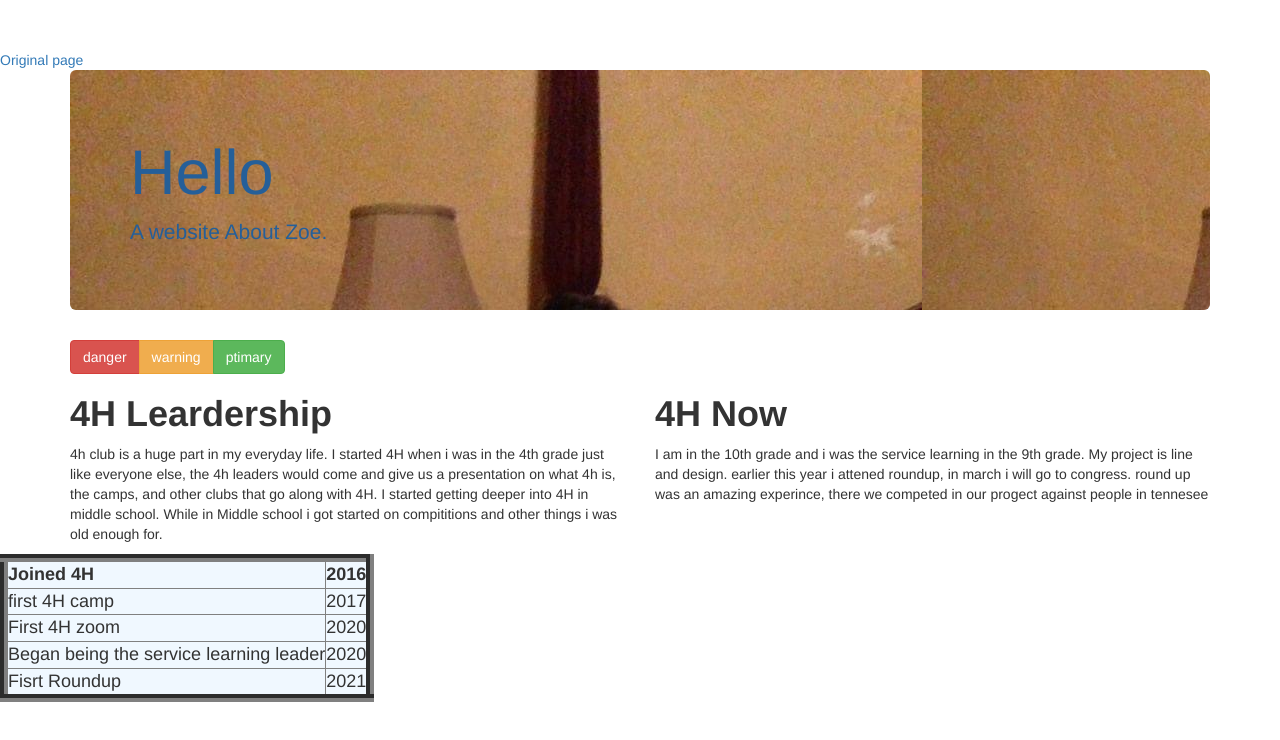
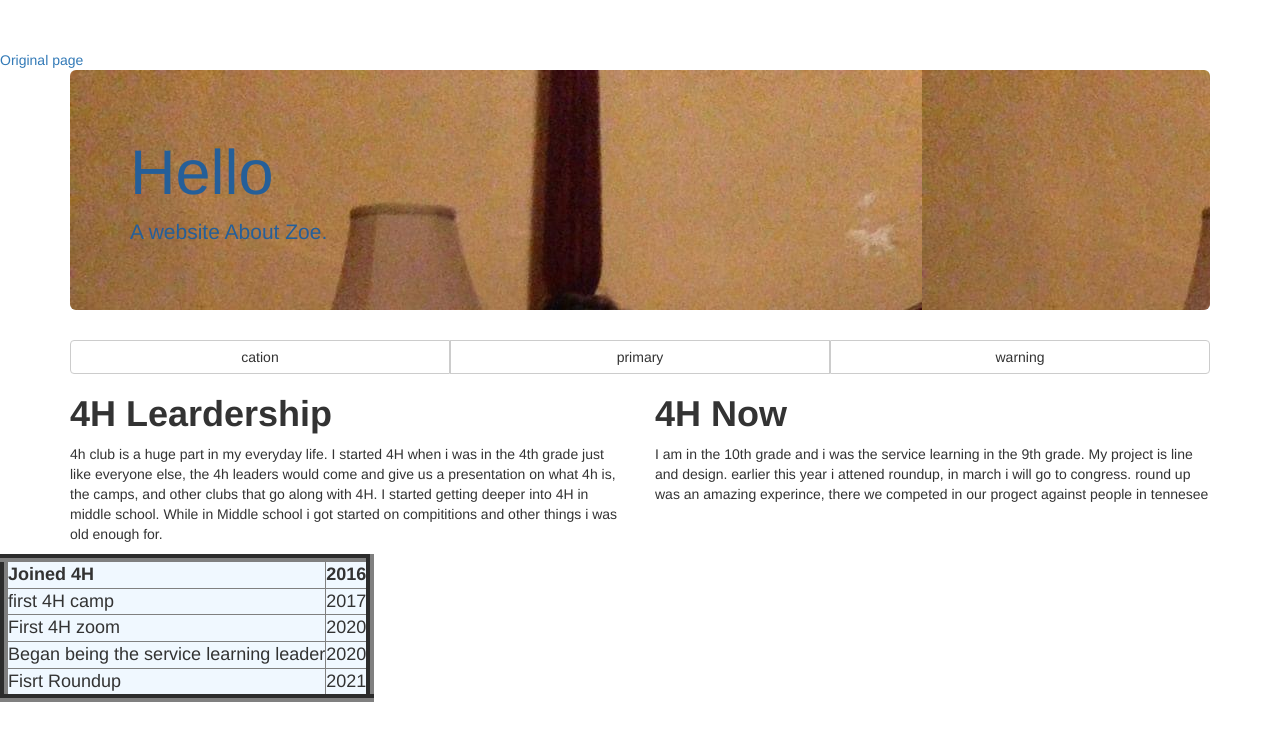
Before and after one commit to Zoe469/Jumbotron, a plain HTML site: page revision1.html in a window 1280 px wide. Drawn offline with nearby package versions, Linux system fonts and the light colour scheme.

Commit message:
Update revision1.html

```diff
--- a/revision1.html
+++ b/revision1.html
@@ -59,11 +59,11 @@
             <p>A website About Zoe.</p>
 
         </div>
-        <div class="btn-group" role="group" aria-label="Basic mixed styles example">
-            <button type="button" class="btn btn-danger">danger</button>
-            <button type="button" class="btn btn-warning">warning</button>
-            <button type="button" class="btn btn-success">ptimary</button>
-          </div>
+        <div class="btn-group btn-group-justified">
+            <a href="#" class="btn btn-default">cation</a>
+            <a href="#" class="btn btn-default">primary</a>
+            <a href="#" class="btn btn-default">warning</a>
+        </div>
 
         <div class="row">
             <div class="col-md-6">
```
